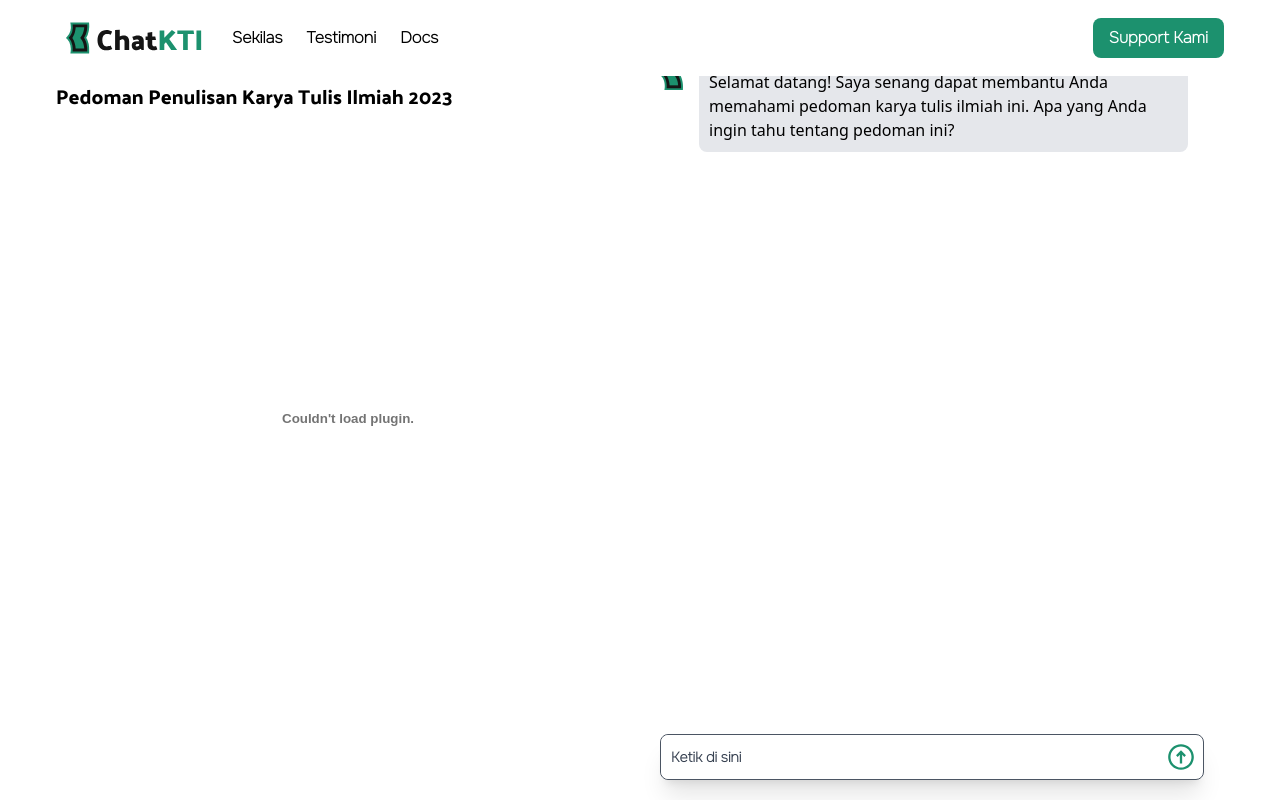
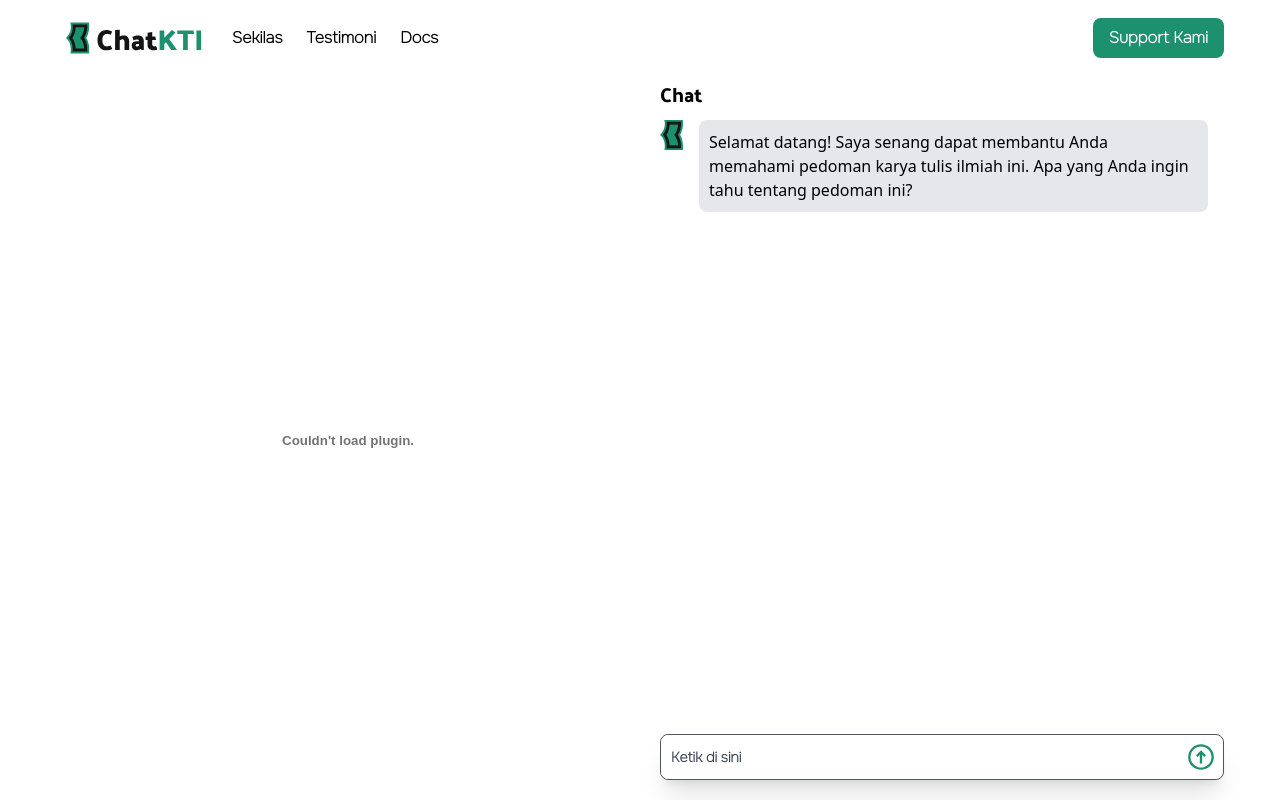
Before and after one commit to zumaku/chatketi_frontend, a React (Vite) app: page /chat in a window 1280 px wide. Built offline with nearby package versions, Linux system fonts and the light colour scheme.

Commit message:
feat: integrate Navbar component into Chat and Home pages for consistent navigation

```diff
--- a/src/App.jsx
+++ b/src/App.jsx
@@ -1,11 +1,9 @@
 import { BrowserRouter as Router, Route, Routes } from "react-router-dom";
-import { Navbar } from "./components";
 import { Chat, Home } from "./pages";
 
 export default function App() {
   return (
     <Router>
-      <Navbar />
       <Routes>
         <Route path="/" element={<Home />} />
         <Route path="/chat" element={<Chat />} />
--- a/src/pages/Chat.jsx
+++ b/src/pages/Chat.jsx
@@ -2,6 +2,7 @@ import { useEffect, useState, useRef } from "react";
 import { icon } from "../assets";
 import { CgArrowUpO } from "react-icons/cg";
 import axios from "axios";
+import { Navbar } from "../components";
 
 export default function Chat() {
   const [messages, setMessages] = useState([
@@ -50,22 +51,20 @@ export default function Chat() {
   }, [messages]);
 
   return (
-    <main className="container mx-auto flex justify-between items-center px-4">
+    <main className="h-screen">
+      <Navbar />
+      <div className="container mx-auto flex justify-between items-center px-4 pt-20 h-full">
         {/* PDF Viewer */}
-      <div className="w-1/2">
-        <h1 className="font-head text-xl mb-2">
-          Pedoman Penulisan Karya Tulis Ilmiah 2023
-        </h1>
         <embed
           src="/pedoman-pkti-2023.pdf"
-          className="rounded-xl overflow-hidden"
+          className="rounded-xl overflow-hidden w-1/2"
           width="100%"
-          height="600px"
+          height="100%"
           type="application/pdf"
         />
-      </div>
 
-      <div className="w-1/2 p-5 flex flex-col h-screen justify-start">
+        {/* Chat */}
+        <div className="w-1/2 pl-5 flex flex-col h-full justify-start relative">
           {/* Chat */}
           <h1 className="font-head text-xl mb-3">Chat</h1>
           <div className="h-[90%] pr-4 pb-4 overflow-y-scroll">
@@ -91,7 +90,9 @@ export default function Chat() {
 
             <div ref={messagesEndRef} />
           </div>
-        <div className="flex flex-row w-full border border-gray-600 rounded-lg bg-white shadow-xl">
+
+          {/* Input */}
+          <div className="flex flex-row w-full border border-gray-600 rounded-lg bg-white shadow-xl my-5">
             <input
               type="text"
               className="font-body font-semibold text-gray-900 text-sm rounded-lg focus:outline-none focus:ring-0 block w-full p-2.5 placeholder:text-gray-700"
@@ -109,6 +110,7 @@ export default function Chat() {
             </button>
           </div>
         </div>
+      </div>
     </main>
   );
 }
--- a/src/pages/Home.jsx
+++ b/src/pages/Home.jsx
@@ -1,11 +1,11 @@
 import { LuBotMessageSquare } from "react-icons/lu";
-import { Button } from "../components";
+import { Navbar, Button } from "../components";
 import { Link } from "react-router-dom";
 
 export default function Home() {
   return (
     <main className="w-full h-screen flex flex-col justify-center items-center space-y-8">
-      <div className="">
+      <Navbar />
       <h1 className="text-4xl font-bold text-center mb-4">
         Bikin KTI tanpa{" "}
         <span className="relative inline-block">
@@ -14,11 +14,10 @@ export default function Home() {
         </span>
       </h1>
       <p className="w-full md:w-[575px] text-center">
-          Chat dengan asisten AI yang siap membantumu memahami pedoman karya
-          tulis ilmiah
+        Chat dengan asisten AI yang siap membantumu memahami pedoman karya tulis
+        ilmiah
         <span>UIN Alauddin Makassar</span>.
       </p>
-      </div>
       <Link to="/chat">
         <Button>
           <LuBotMessageSquare size={22} />
```
Lines whose indentation alone changed are shown as unchanged.
